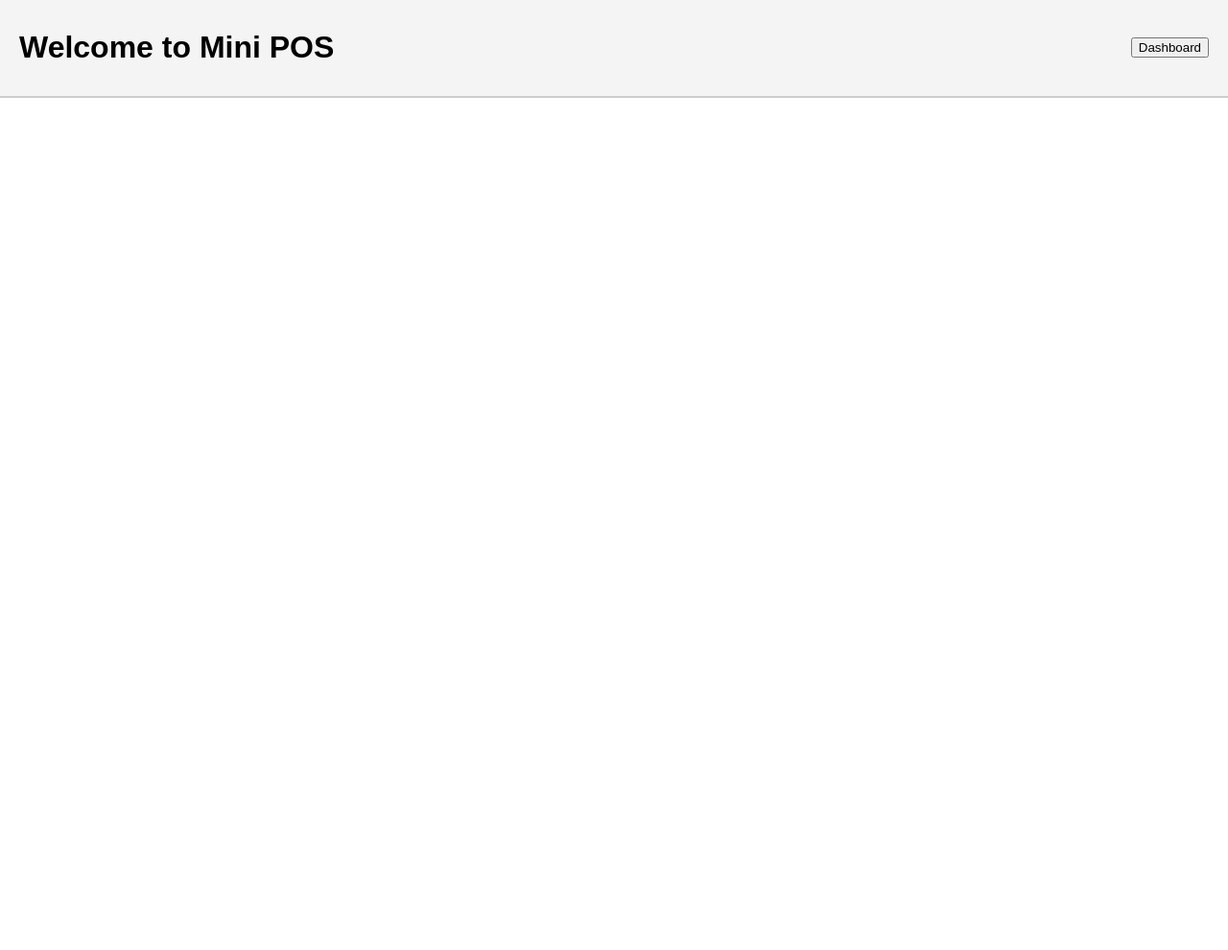
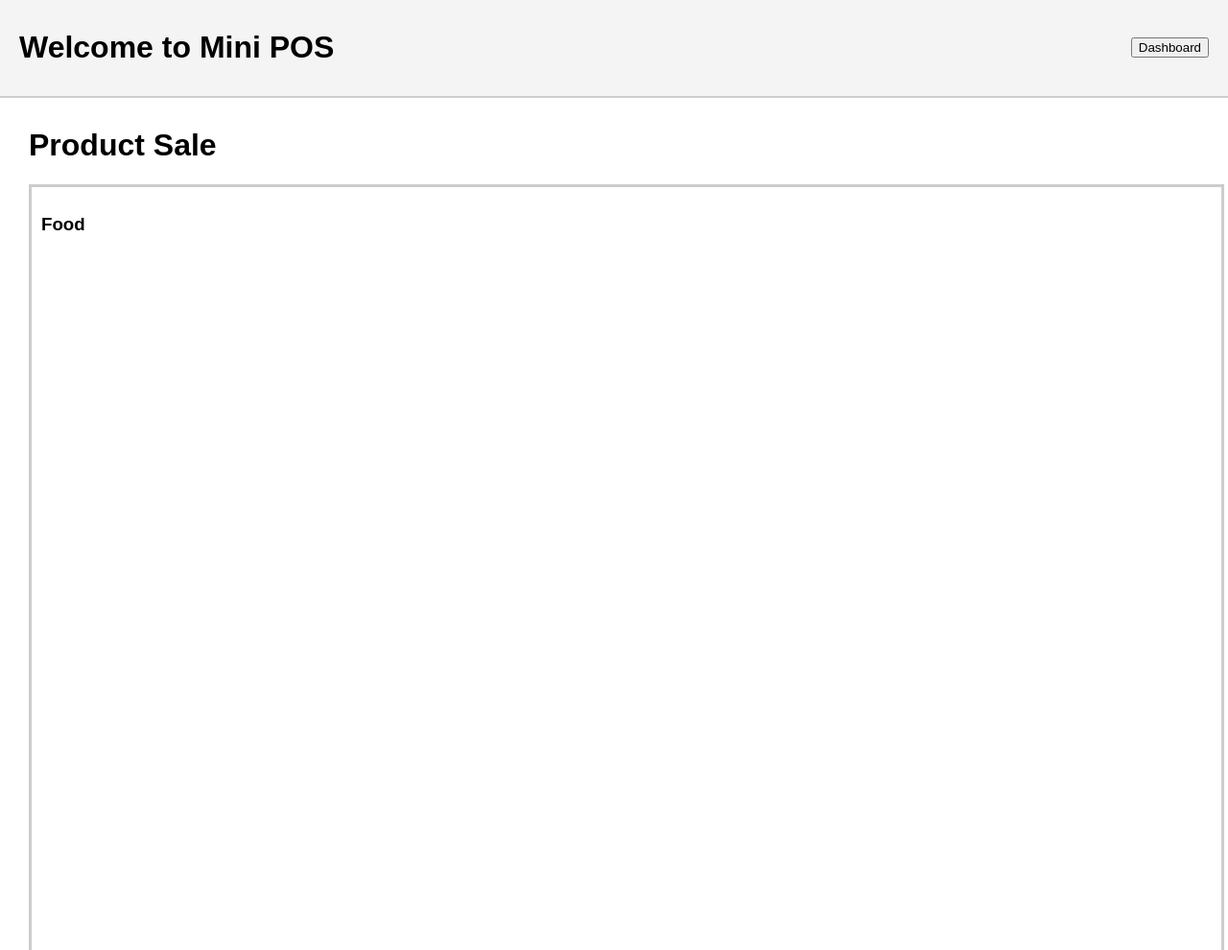
Before and after one commit to ddeeww001/my-shop, a website: page public/index.html in a window 1280 px wide. Shown: the top 990 px of the page at 96% size. Before the commit the page ends 800 px from the top, so only its background shows below. Drawn offline with Linux system fonts and the light colour scheme.

Commit message:
Update Products-Sale

```diff
--- a/public/index.html
+++ b/public/index.html
@@ -11,5 +11,15 @@
         <h1>Welcome to Mini POS</h1>
         <button type="submit" onclick="window.location.href='login.html'">Dashboard</button>
     </header>
+    <div class="container">
+        <div class="products-sale">
+            <h1>Product Sale</h1>
+            <div class="products-sale-list">
+                <div>
+                    <h3>Food</h3>
+                </div>
+            </div>
+        </div>
+    </div>
 </body>
 </html>
--- a/public/styles.css
+++ b/public/styles.css
@@ -45,3 +45,18 @@ header {
     align-items: center;
     gap: 8px;
 }
+
+.products-sale{
+    width: 100%;
+    min-width: min-content;
+    padding: 10px 30px 10px 30px;
+}
+.products-sale-list{
+    display: flex;
+    width: 100%;
+    height: 100%;
+    min-width: min-content;
+    padding: 10px 10px 5px 10px;
+    border: #ccc solid;
+
+}
```
